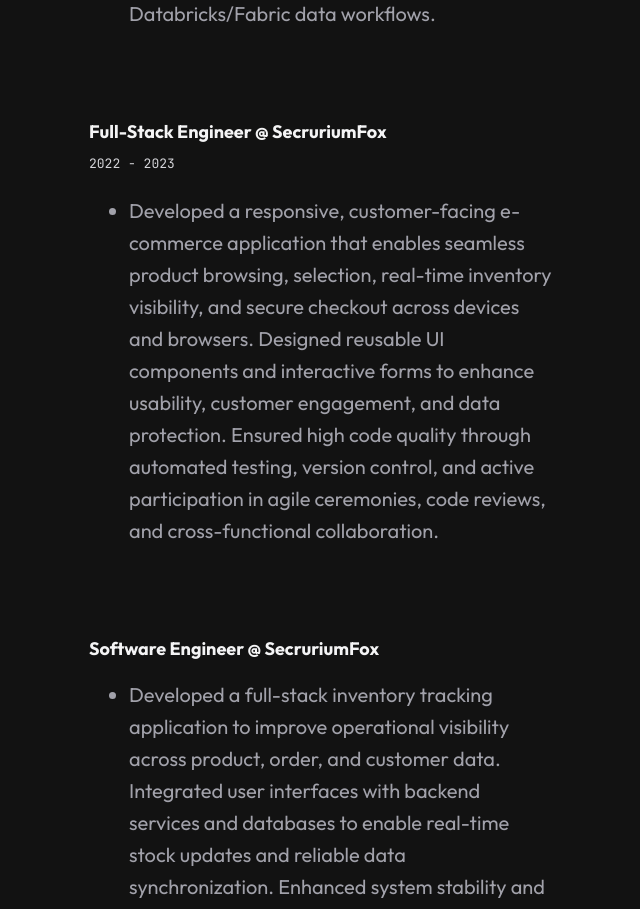
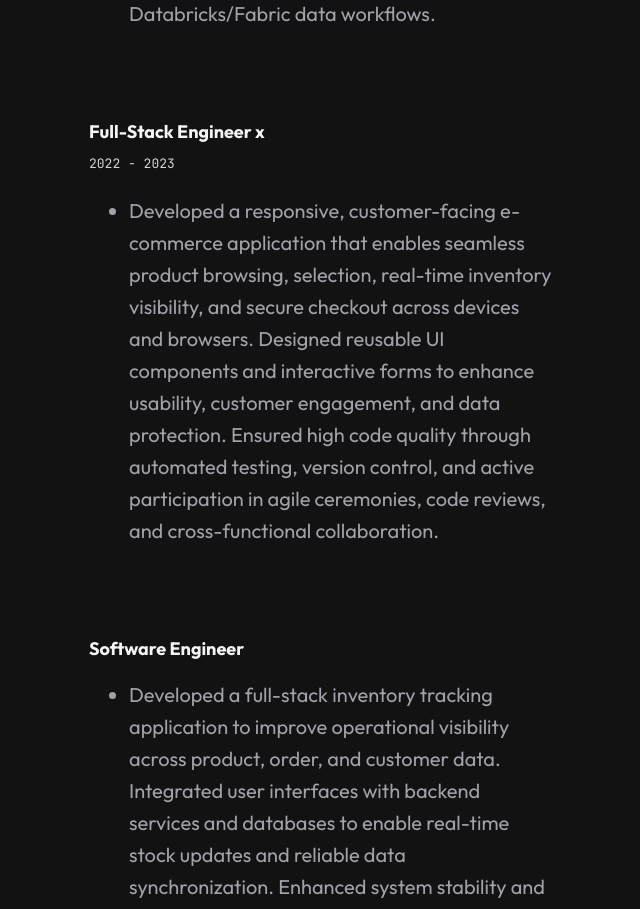
Before and after one commit to JyothsnaVellanki22/portfolio-v2, a React (Vite) app in the folder portfolio/: page / in a window 1280 px wide. Shown: the part 1840-2749 px from the top of the page, without its empty margins (571-1211 px from the left). Built offline with nearby package versions, Linux system fonts and the light colour scheme.

Commit message:
Update job titles in Experience component

```diff
--- a/portfolio/src/components/Experience.jsx
+++ b/portfolio/src/components/Experience.jsx
@@ -13,14 +13,14 @@
                     </ul>
                 </div>
                 <div className="job">
-                    <h3>Full-Stack Engineer @ SecruriumFox</h3>
+                    <h3>Full-Stack Engineer x</h3>
                     <p className="range">2022 - 2023</p>
                     <ul>
                         <li>Developed a responsive, customer-facing e-commerce application that enables seamless product browsing, selection, real-time inventory visibility, and secure checkout across devices and browsers. Designed reusable UI components and interactive forms to enhance usability, customer engagement, and data protection. Ensured high code quality through automated testing, version control, and active participation in agile ceremonies, code reviews, and cross-functional collaboration.</li>
                     </ul>
                 </div>
                 <div className="job">
-                    <h3>Software Engineer @ SecruriumFox</h3>
+                    <h3>Software Engineer</h3>
                     <p className="range"></p>
                     <ul>
                         <li>Developed a full-stack inventory tracking application to improve operational visibility across product, order, and customer data. Integrated user interfaces with backend services and databases to enable real-time stock updates and reliable data synchronization. Enhanced system stability and team efficiency through automated testing, clear documentation, and close collaboration on requirement clarification.</li>
```
